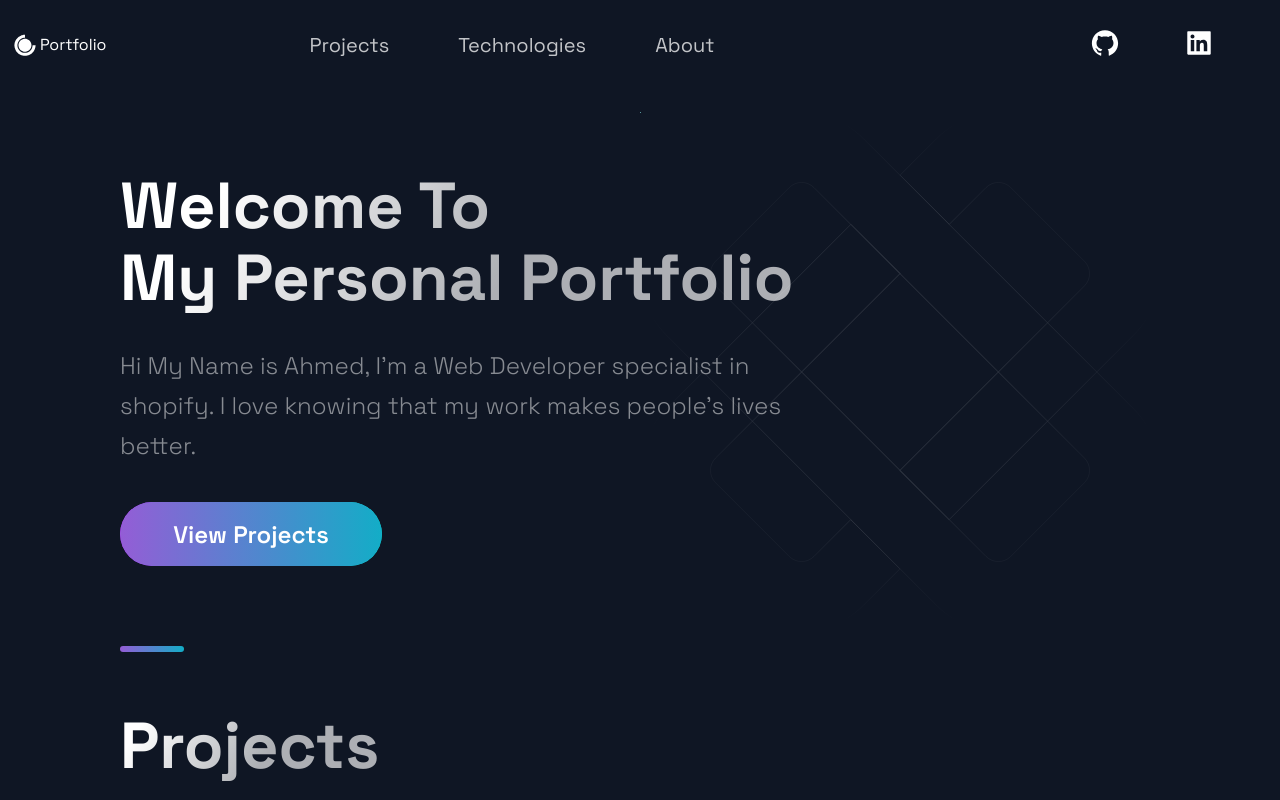
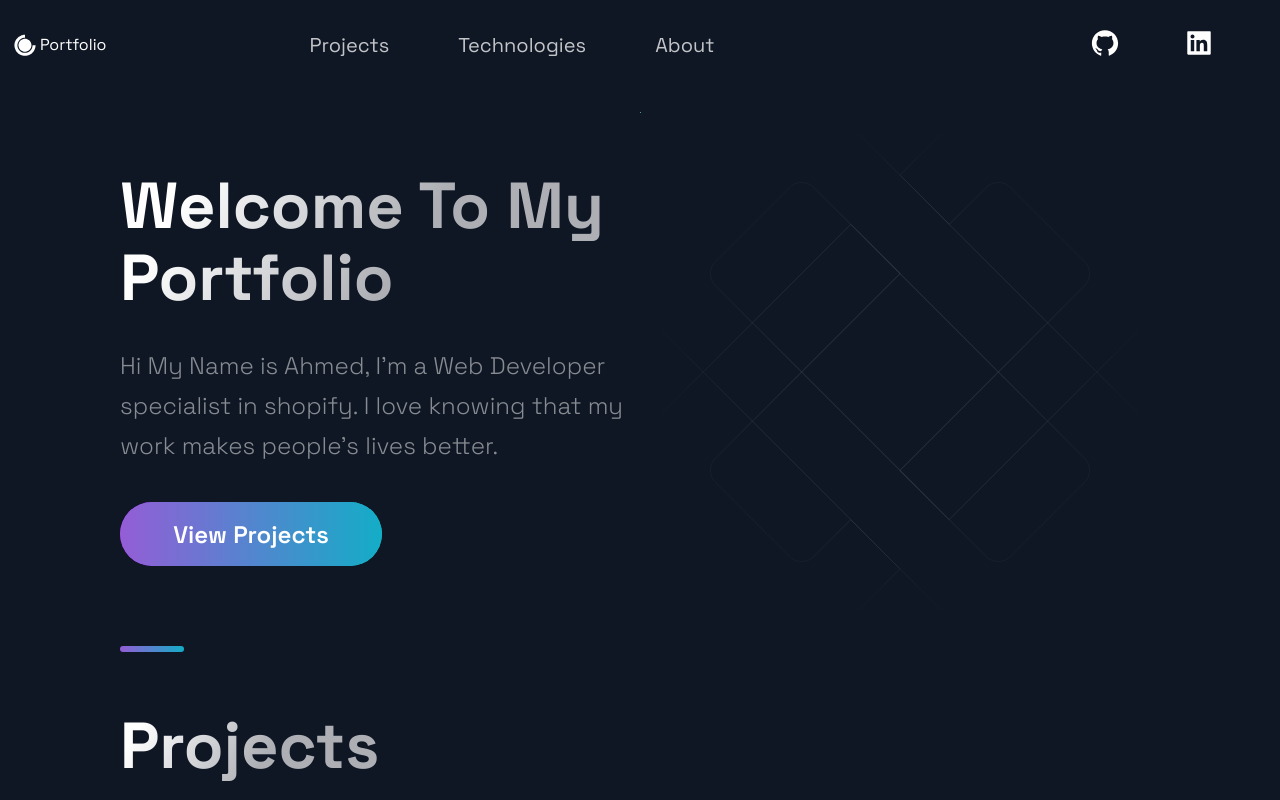
Before and after one commit to ahmedezzaouia/My_Protfolio, a Next.js app: page / in a window 1280 px wide. Shown: the top 800 px of the page. Built offline with nearby package versions, Linux system fonts and the light colour scheme.

Commit message:
change title

```diff
--- a/src/components/Hero/Hero.js
+++ b/src/components/Hero/Hero.js
@@ -9,8 +9,8 @@ const Hero = (props) => (
     <Section row nopadding>
       <LeftSection>
         <SectionTitle main center>
-          Welcome To <br />
-          My Personal Portfolio
+          Welcome To My <br />
+          Portfolio
         </SectionTitle>
         <SectionText>
           Hi My Name is Ahmed, I'm a Web Developer specialist in shopify. I love knowing that my work makes people's
```
